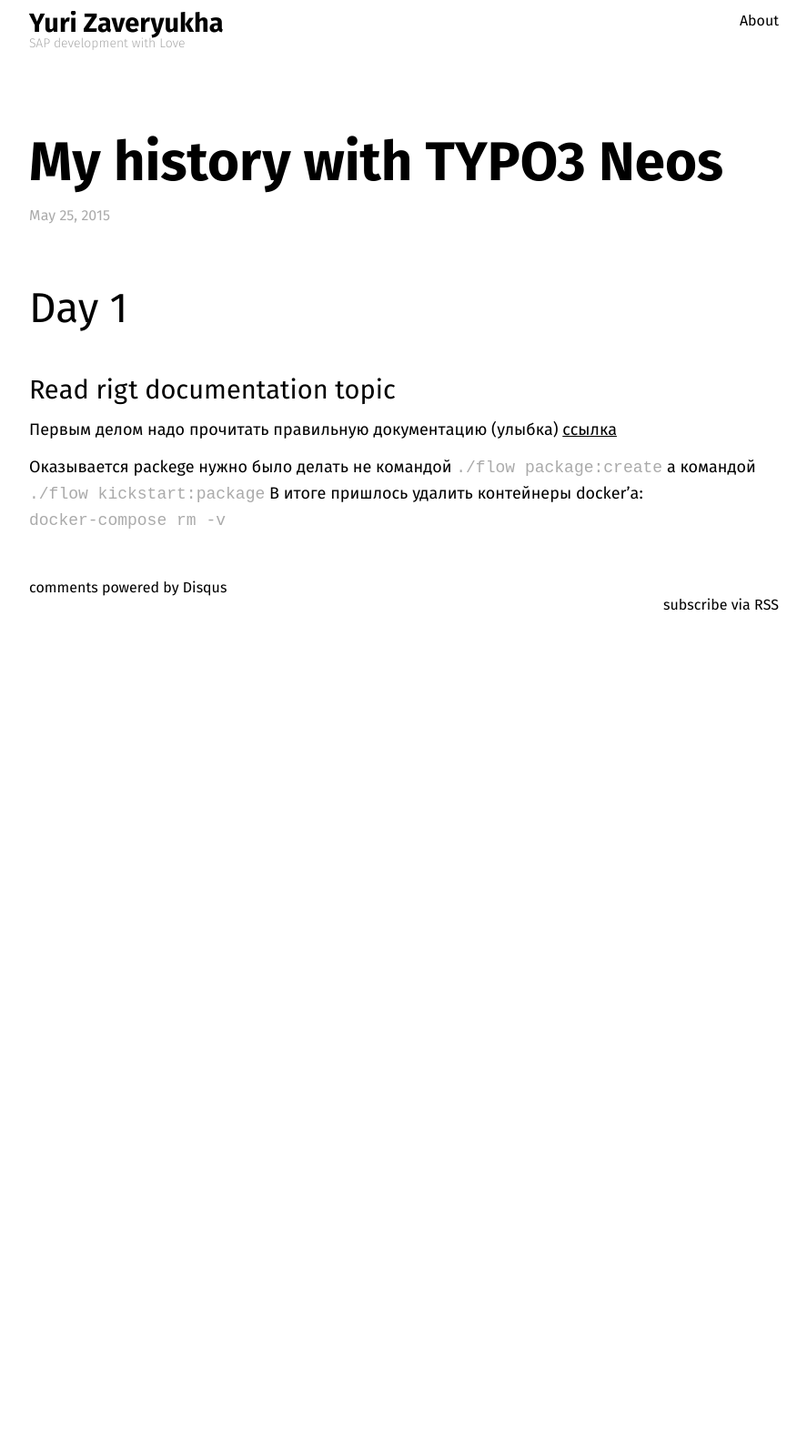
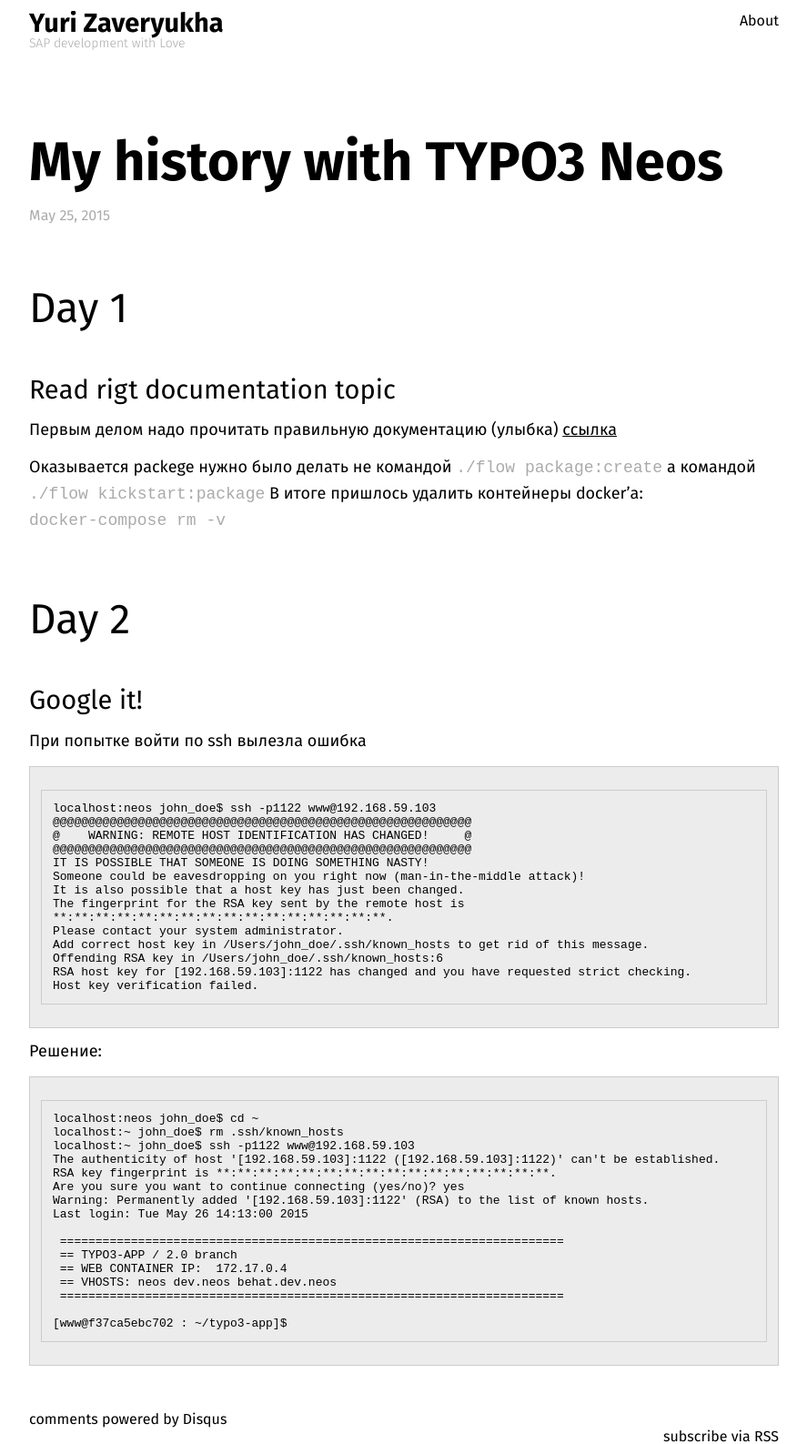
Before and after one commit to zaveryukha/zaveryukha.github.io, a Jekyll site: the page built from _posts/2015-05-22-my-history-with-typo3-neos.md, in a window 1280 px wide. Shown: the whole page at 91% size, without its empty margins (196-1083 px from the left). Built offline with Jekyll 4.4.1, drawn with Linux system fonts in a browser that asks for light colours; comment, search, counter and statistics services are not loaded; before the commit the page ends 900 px from its top, so only the background shows below that.

Commit message:
issue with ssh

````diff
--- a/_posts/2015-05-22-my-history-with-typo3-neos.md
+++ b/_posts/2015-05-22-my-history-with-typo3-neos.md
@@ -20,3 +20,45 @@
 `./flow kickstart:package`
 В итоге пришлось удалить контейнеры docker'а:
 `docker-compose rm -v`
+
+## Day 2
+
+### Google it!
+
+При попытке войти по ssh вылезла ошибка
+```
+localhost:neos john_doe$ ssh -p1122 www@192.168.59.103
+@@@@@@@@@@@@@@@@@@@@@@@@@@@@@@@@@@@@@@@@@@@@@@@@@@@@@@@@@@@
+@    WARNING: REMOTE HOST IDENTIFICATION HAS CHANGED!     @
+@@@@@@@@@@@@@@@@@@@@@@@@@@@@@@@@@@@@@@@@@@@@@@@@@@@@@@@@@@@
+IT IS POSSIBLE THAT SOMEONE IS DOING SOMETHING NASTY!
+Someone could be eavesdropping on you right now (man-in-the-middle attack)!
+It is also possible that a host key has just been changed.
+The fingerprint for the RSA key sent by the remote host is
+**:**:**:**:**:**:**:**:**:**:**:**:**:**:**:**.
+Please contact your system administrator.
+Add correct host key in /Users/john_doe/.ssh/known_hosts to get rid of this message.
+Offending RSA key in /Users/john_doe/.ssh/known_hosts:6
+RSA host key for [192.168.59.103]:1122 has changed and you have requested strict checking.
+Host key verification failed.
+```
+
+Решение:
+```
+localhost:neos john_doe$ cd ~
+localhost:~ john_doe$ rm .ssh/known_hosts
+localhost:~ john_doe$ ssh -p1122 www@192.168.59.103
+The authenticity of host '[192.168.59.103]:1122 ([192.168.59.103]:1122)' can't be established.
+RSA key fingerprint is **:**:**:**:**:**:**:**:**:**:**:**:**:**:**:**.
+Are you sure you want to continue connecting (yes/no)? yes
+Warning: Permanently added '[192.168.59.103]:1122' (RSA) to the list of known hosts.
+Last login: Tue May 26 14:13:00 2015
+
+ =======================================================================
+ == TYPO3-APP / 2.0 branch
+ == WEB CONTAINER IP:  172.17.0.4
+ == VHOSTS: neos dev.neos behat.dev.neos
+ =======================================================================
+
+[www@f37ca5ebc702 : ~/typo3-app]$
+```
````
